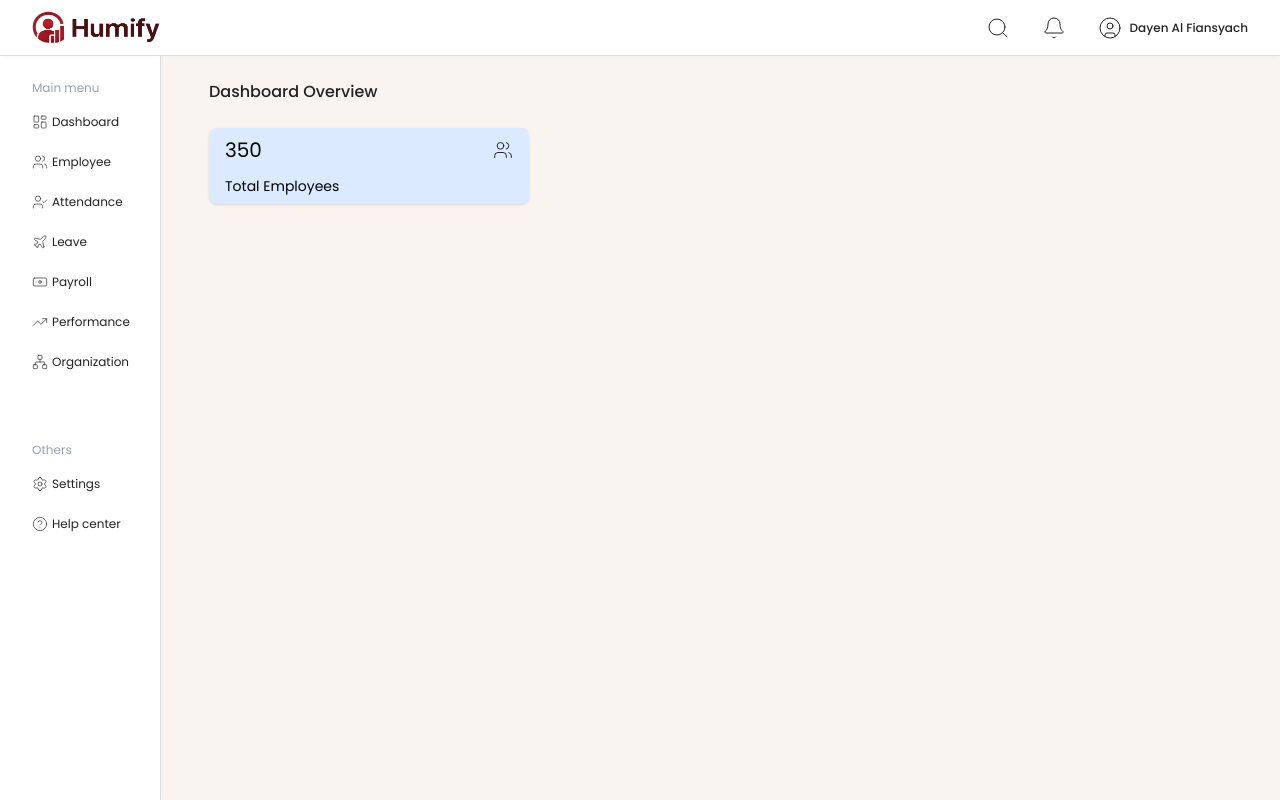
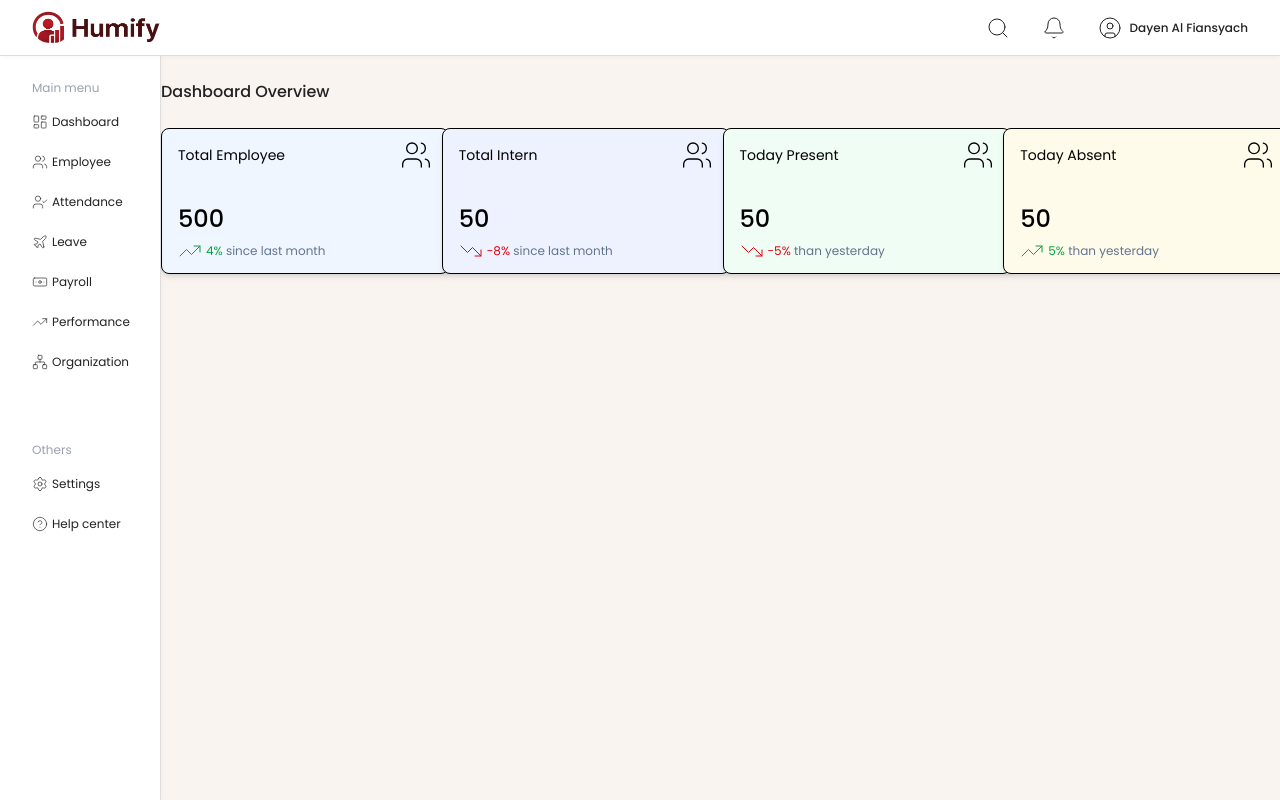
Before and after one commit to Veyd89/Humify, a Next.js app: page /dashboard in a window 1280 px wide. Built offline with nearby package versions, Linux system fonts and the light colour scheme.

Commit message:
add : card

```diff
--- /dev/null
+++ b/app/(main-page)/dashboard/page.tsx
@@ -0,0 +1,53 @@
+import Card from "@/components/common/Card";
+import { EqualApproximately, Users } from "lucide-react";
+
+const Dashboard = () => {
+  return (
+    <div className="pt-6 2xl:px-12 ">
+      {/* TODO: "I will replace it soon with a maximum of 1537, but I need to rethink the logic." */}
+      <h1 className="2xl:text-2xl text-dark font-medium mb-6 ">
+        Dashboard Overview
+      </h1>
+      <div className="grid grid-cols-4 gap-1 ">
+        <Card
+          headIcon={Users}
+          label="Total Employee"
+          mainValue={500}
+          statusIcon="Up"
+          statusDesc="since last month"
+          statusValue={4}
+          bgColorClass="bg-blue-50"
+        />
+        <Card
+          headIcon={Users}
+          label="Total Intern"
+          mainValue={50}
+          statusIcon="Down"
+          statusDesc="since last month"
+          statusValue={-8}
+          bgColorClass="bg-indigo-50"
+        />
+        <Card
+          headIcon={Users}
+          label="Today Present"
+          mainValue={50}
+          statusIcon="Down"
+          statusDesc="than yesterday"
+          statusValue={-5}
+          bgColorClass="bg-green-50"
+        />
+        <Card
+          headIcon={Users}
+          label="Today Absent"
+          mainValue={50}
+          statusIcon="Up"
+          statusDesc="than yesterday"
+          statusValue={5}
+          bgColorClass="bg-amber-50"
+        />
+      </div>
+    </div>
+  );
+};
+
+export default Dashboard;
--- /dev/null
+++ b/app/(main-page)/employee/page.tsx
@@ -0,0 +1,7 @@
+import React from "react";
+
+const Employee = () => {
+  return <></>;
+};
+
+export default Employee;
--- a/app/dashboard/page.tsx
+++ /dev/null
@@ -1,27 +0,0 @@
-import { Users } from "lucide-react";
-
-const Dashboard = () => {
-  return (
-    <div className="pt-6 max-[1537px]:px-12">
-      {/* TODO: "I will replace it soon with a maximum of 1537, but I need to rethink the logic." */}
-      <h1 className="2xl:text-2xl text-dark font-medium mb-6 ">
-        Dashboard Overview
-      </h1>
-      <div className="grid grid-cols-4 gap-16">
-        <div className="card px-4 py-2 w-80 bg-blue-100 shadow-sm rounded-lg">
-          <div className="flex flex-col gap-3">
-            <div className="flex justify-between items-center">
-              <span className="text-xl ">350</span>{" "}
-              <div className="rounded-full ">
-                <Users strokeWidth={1} className="size-5" />
-              </div>
-            </div>
-            <p className="text-sm">Total Employees</p>
-          </div>
-        </div>
-      </div>
-    </div>
-  );
-};
-
-export default Dashboard;
--- a/app/login/page.tsx
+++ b/app/login/page.tsx
@@ -1,4 +1,5 @@
 // TODO: Will deleted soon just debug ("use client") should be Server, so the page.tsx just contains its  own elements
+// will be Use auth group (auth) soon
 "use client";
 
 import Button from "@/components/common/Button/Button";
--- /dev/null
+++ b/components/common/Card.tsx
@@ -0,0 +1,59 @@
+import { EqualApproximately, TrendingDown, TrendingUp } from "lucide-react";
+import React from "react";
+import { CardPropsType } from "../component.type";
+
+const Card = ({
+  headIcon: Icon,
+  label,
+  mainValue,
+  statusIcon,
+  statusValue,
+  statusDesc,
+  bgColorClass = "bg-blue-100",
+}: CardPropsType) => {
+  const renderStatusIcon = () => {
+    switch (statusIcon) {
+      case "No change":
+        return <EqualApproximately strokeWidth={1} className="size-6" />;
+      case "Down":
+        return <TrendingDown strokeWidth={1} className="size-6 text-red-600" />;
+      case "Up":
+        return <TrendingUp strokeWidth={1} className="size-6 text-green-600" />;
+    }
+  };
+  return (
+    <div
+      className={`px-4 py-2.5 w-2xs  shadow-md rounded-lg ${bgColorClass} border border-black`}
+    >
+      <div className="flex flex-col gap-8">
+        <div className="flex items-center justify-between">
+          <span className="text-sm">{label}</span>
+          <Icon strokeWidth={1} className="size-8 " />
+        </div>
+        <div className="flex justify-between items-center">
+          <div className="flex flex-col gap-1">
+            <span className="text-2xl font-medium">{mainValue}</span>
+            <div className="flex gap-1 items-center">
+              <i>{renderStatusIcon()}</i>
+              <p
+                className={`text-xs ${
+                  statusValue !== undefined &&
+                  statusValue > 0 &&
+                  "text-green-600"
+                } ${
+                  statusValue !== undefined && statusValue < 0 && "text-red-600"
+                }`}
+              >
+                {statusValue ? `${statusValue}%` : "No different"}{" "}
+                <span className="text-slate-500">{statusDesc}</span>
+              </p>
+            </div>
+          </div>
+          <div className="flex flex-col gap-1 items-end"></div>
+        </div>
+      </div>
+    </div>
+  );
+};
+
+export default Card;
--- a/components/common/Input/Input.tsx
+++ b/components/common/Input.tsx
@@ -2,7 +2,7 @@
 
 import { Eye, EyeOff } from "lucide-react";
 import { useState } from "react";
-import { InputPropsType } from "../component.type";
+import { InputPropsType } from "@/components/component.type";
 
 const generateIdFromLabel = (idFor: string) => {
   return idFor
--- a/components/component.type.ts
+++ b/components/component.type.ts
@@ -1,3 +1,4 @@
+import { LucideIcon } from "lucide-react";
 import { HTMLInputTypeAttribute } from "react";
 
 export interface InputPropsType {
@@ -15,3 +16,15 @@ export interface ButtonPropsType {
     ...args: unknown[]
   ) => void;
 }
+
+export interface CardPropsType {
+  label: string;
+  headIcon: LucideIcon;
+  bgColorClass?: string;
+  mainValue: number;
+  // <TODO: will be change and refactor soon >
+  statusIcon: "Up" | "Down" | "No change";
+  statusValue?: number;
+  statusDesc?: string;
+  // </TODO: will be change and refactor soon >
+}
--- a/components/layouts/Navbar.tsx
+++ b/components/layouts/Navbar.tsx
@@ -7,7 +7,7 @@ import React from "react";
 const Navbar = () => {
   const pathName = usePathname();
   const removedRoutes = ["/login", "signup"];
-  if (removedRoutes.includes(pathName)) return null;
+  if (removedRoutes.includes(pathName)) return <></>;
   return (
     <nav className="bg-white w-full h-14 py-2.5 shadow-[0_1px_6px_-2px_rgba(0,0,0,0.06)] border-b border-dark/15 z-100 fixed">
       <div className="max-2xl:container  mx-auto px-8 h-full flex justify-between">
--- a/components/layouts/Sidebar.tsx
+++ b/components/layouts/Sidebar.tsx
@@ -16,7 +16,7 @@ import React from "react";
 const Sidebar = () => {
   const pathName = usePathname();
   const removedRoutes = ["/login", "signup"];
-  if (removedRoutes.includes(pathName)) return null;
+  if (removedRoutes.includes(pathName)) return <></>;
   return (
     <aside className="bg-white z-10 pl-8 pt-14 shadow-[0_4px_8px_-2px_rgba(0,0,0,0.06)] border-r border-dark/15 h-full fixed w-[161px]">
       <div className="w-32 py-6 text-xs flex flex-col gap-16">
```
Also changed, not shown: app/(main-page)/layout.tsx (renamed from app/dashboard/layout.tsx), components/common/Button.tsx (renamed from components/common/Button/Button.tsx).
